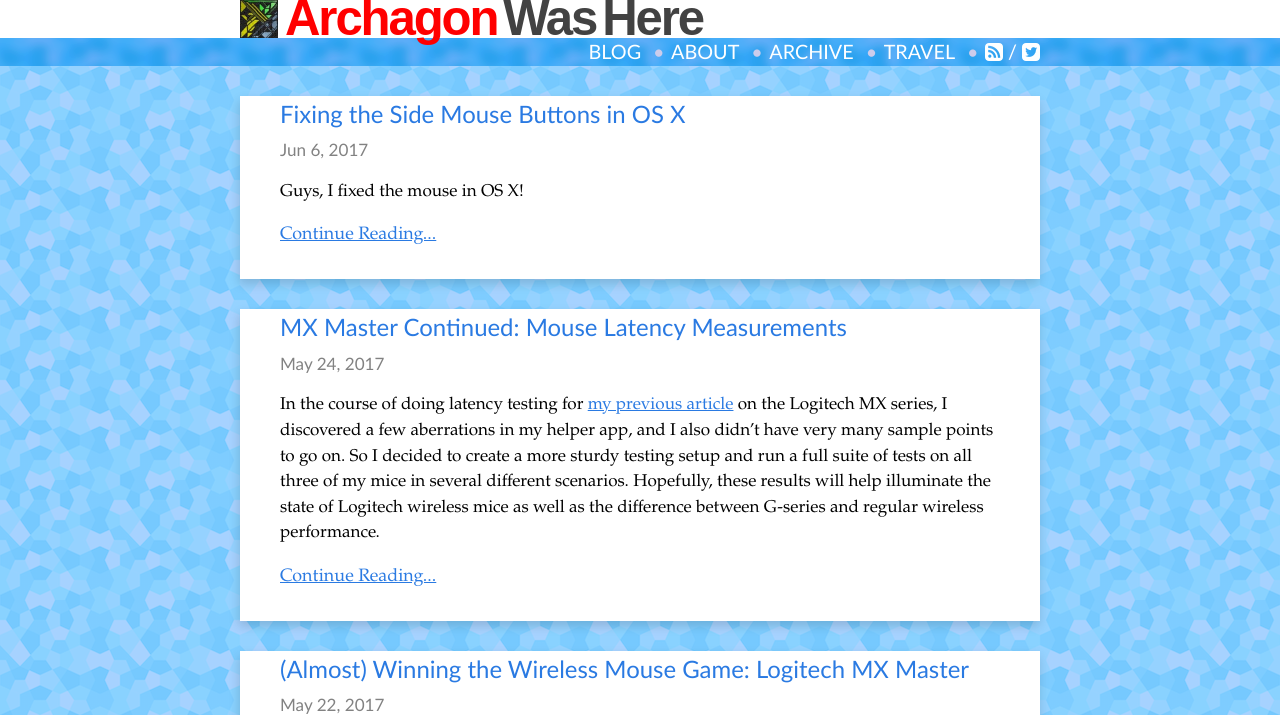
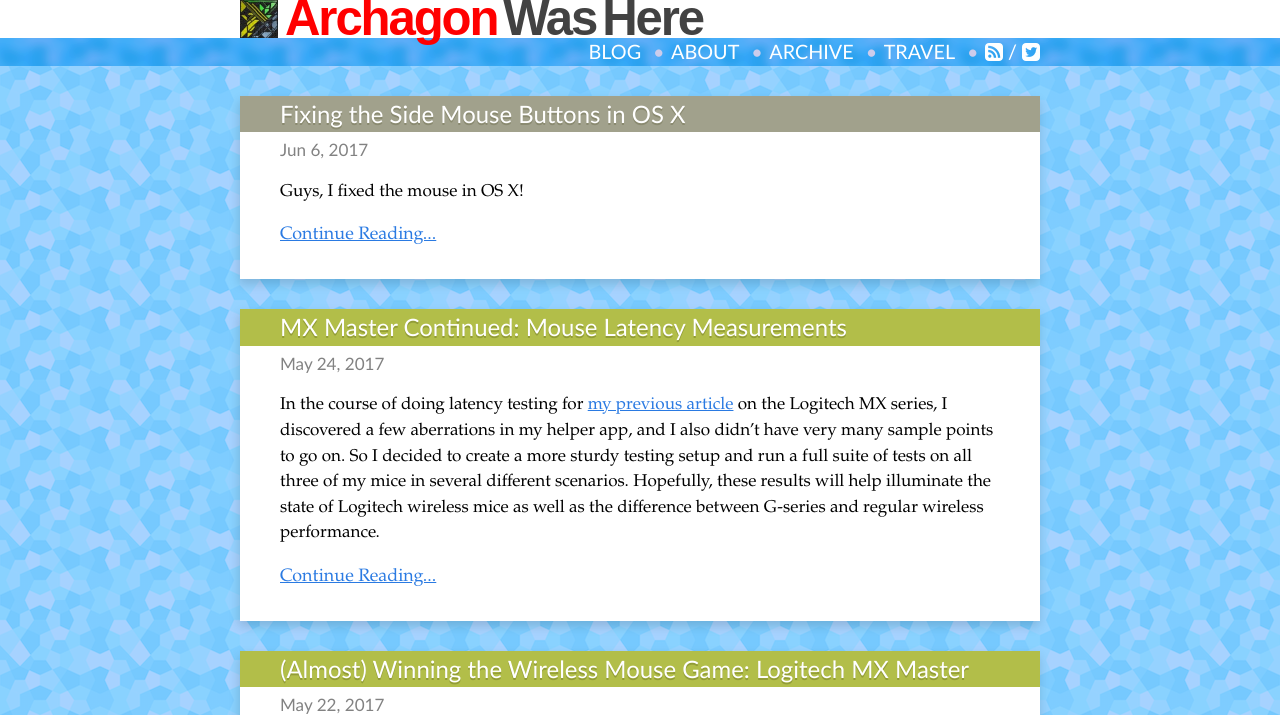
Before and after one commit to archagon/archagon.net, a Jekyll site: the page built from index.html, in a window 1280 px wide. Shown: the top 715 px of the page. Built offline with Jekyll 4.4.1, drawn with Linux system fonts in a browser that asks for light colours; grey boxes are pictures that could not be loaded.

Commit message:
Revised Index.

```diff
--- a/index.html
+++ b/index.html
@@ -3,11 +3,10 @@ layout: default
 ---
 <div class="wrapper">
 
-<div class="home">
 <ul class="post-list">{% for post in site.posts %}
-        <li id="{{ post.selector_id }}" class="document-post{% include category_class.scss post=post %}">
+    <li id="{{ post.selector_id }}" class="document-post">
         <header class="section-header">
-                <h1 class="post-title"><a href="{{ post.url | prepend: site.baseurl }}">{{ post.title }}</a></h1>
+            <a href="{{ post.url | prepend: site.baseurl }}" class="post-list-header-link"><h1 class="post-title{% include category_class.scss post=post %}">{{ post.title }}</h1></a>
             <h2 class="post-meta">{{ post.date | date: "%b %-d, %Y" }}</h2>
         </header>
 
@@ -17,6 +16,5 @@ layout: default
         </article>
     </li>{% endfor %}
 </ul>
-</div>
 
 </div>
```
Lines whose indentation alone changed are shown as unchanged.
